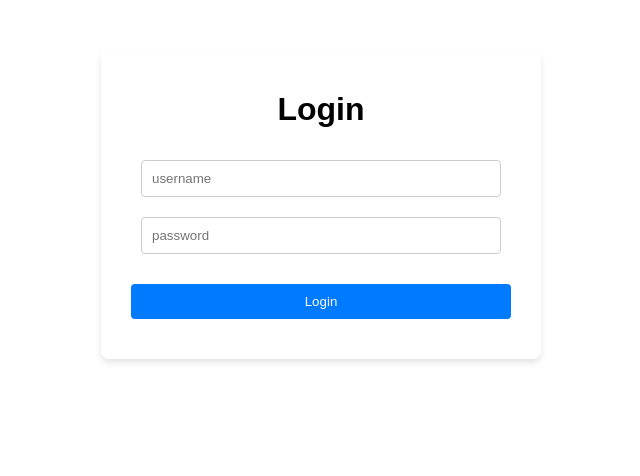
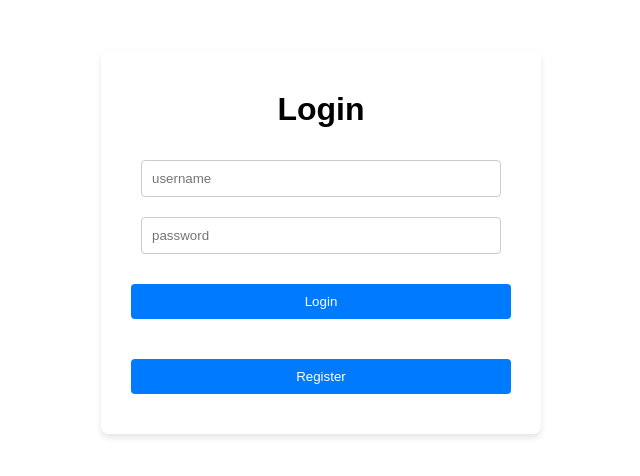
Before and after one commit to zach-dubroc/noted-web-app, a React (Vite) app in the folder frontend/: page /login in a window 1280 px wide. Shown: the top 476 px of the page, without its empty margins (319-959 px from the left). Built offline with nearby package versions, Linux system fonts and the light colour scheme.

Commit message:
register/login nav

```diff
--- a/frontend/src/components/Form.jsx
+++ b/frontend/src/components/Form.jsx
@@ -9,9 +9,15 @@ function Form(props) {
   const [username, setUsername] = useState("");
   const [password, setPassword] = useState("");
   const [loading, setLoading] = useState(false);
+  const [reg, setReg] = useState(true);
 
   const navigate = useNavigate();
   const name = props.method === "login" ? "Login" : "Register";
+
+  const handleClick = (e) => {
+    navigate("/register");
+    setReg(false);
+  };
 
   const handleSubmit = async (e) => {
     setLoading(true);
@@ -22,6 +28,7 @@ function Form(props) {
       const res = await api.post(props.route, { username, password });
 
       if (props.method === "login") {
+        setReg(true);
         //gets access token if logins succesful
         localStorage.setItem(ACCESS_TOKEN, res.data.access);
         localStorage.setItem(REFRESH_TOKEN, res.data.refresh);
@@ -63,6 +70,14 @@ function Form(props) {
       <button className="form-button" type="submit">
         {name}
       </button>
+
+      {props.method === "login" ? (
+        <button className="form-button" onClick={handleClick}>
+          Register
+        </button>
+      ) : (
+        ""
+      )}
     </form>
   );
 }
```
